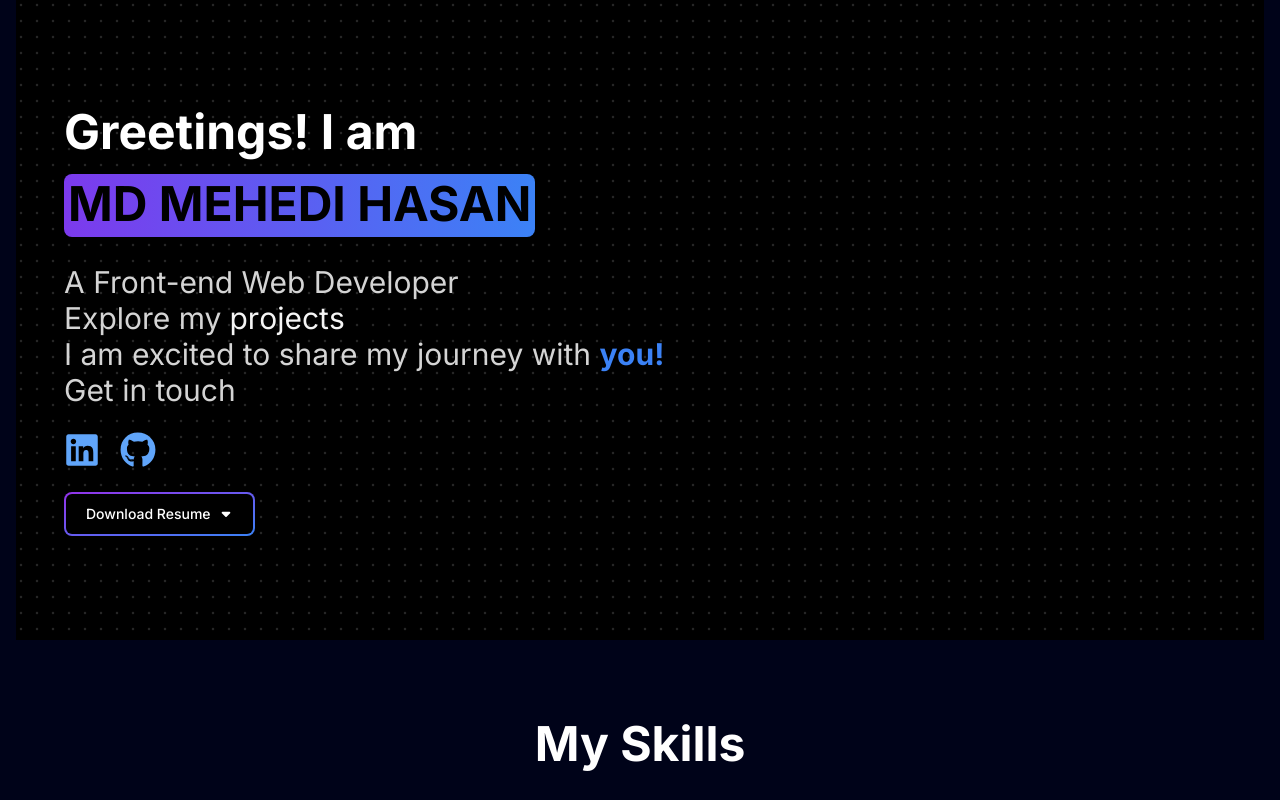
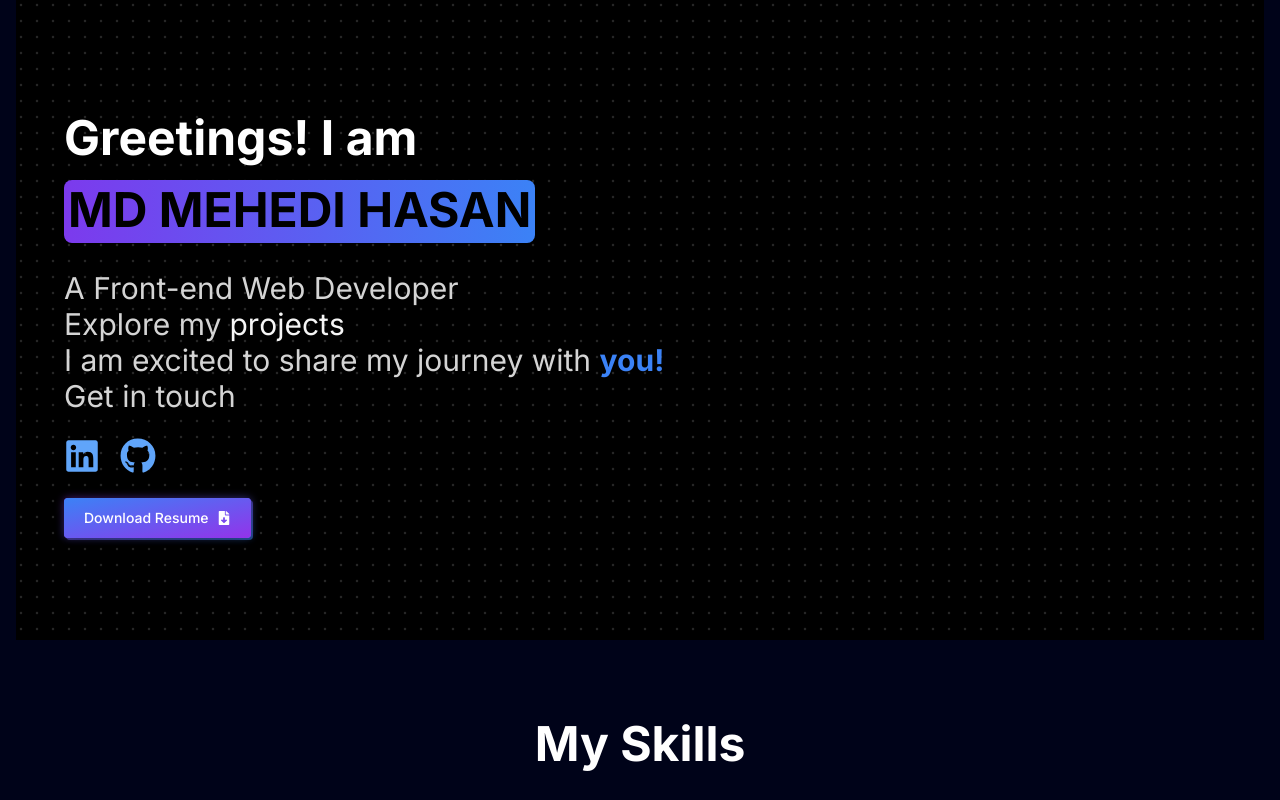
Before and after one commit to MUEID11/Baje-portfolio, a Next.js app: page / in a window 1280 px wide. Shown: the top 800 px of the page. Built offline with nearby package versions, Linux system fonts and the light colour scheme.

Commit message:
fixed button

```diff
--- a/components/MagicButton.tsx
+++ b/components/MagicButton.tsx
@@ -1,17 +1,22 @@
 import React from "react";
-import { FaArrowDown } from "react-icons/fa";
-import { FaSortDown } from "react-icons/fa6";
+import { FaFileDownload } from "react-icons/fa";
 
 const MagicButton = () => {
   return (
-    <div className="flex flex-col sm:flex-row gap-4 mt-6">
-      <button className="relative inline-flex text-white items-center justify-center p-0.5 mb-2 me-2 overflow-hidden text-sm font-medium rounded-lg group bg-gradient-to-br from-purple-600 to-blue-500 group-hover:from-purple-600 group-hover:to-blue-500 hover:text-white dark:text-white focus:ring-4 focus:outline-none focus:ring-blue-300 dark:focus:ring-blue-800">
-          <span className="relative px-5 py-2.5 transition-all ease-in duration-75 bg-black dark:bg-gray-900 rounded-md ">
-           <a
-           href="https://drive.google.com/uc?export=download&id=1jgFsxPmH3gONvswq2SWJVZCJBI2mIION"
-           download="your-resume.pdf" className="inline-flex">Download Resume <FaSortDown className="ml-2" /></a>
-          </span>
-        </button>
+    <div className="flex flex-col sm:flex-row gap-4 mt-6 mr-4">
+      <a
+        href="https://drive.google.com/uc?export=download&id=1jgFsxPmH3gONvswq2SWJVZCJBI2mIION"
+        download="your-resume.pdf"
+        className="px-5 py-2.5 relative rounded group font-medium text-white inline-block text-sm"
+      >
+        <span className="absolute top-0 left-0 w-full h-full rounded opacity-50 filter blur-sm bg-gradient-to-br from-purple-600 to-blue-500"></span>
+        <span className="h-full w-full inset-0 absolute mt-0.5 ml-0.5 bg-gradient-to-br filter group-active:opacity-0 rounded opacity-50 from-purple-600 to-blue-500"></span>
+        <span className="absolute inset-0 w-full h-full transition-all duration-200 ease-out rounded shadow-xl bg-gradient-to-br filter group-active:opacity-0 group-hover:blur-sm from-purple-600 to-blue-500"></span>
+        <span className="absolute inset-0 w-full h-full transition duration-200 ease-out rounded bg-gradient-to-br to-purple-600 from-blue-500"></span>
+        <span className="relative flex justify-center items-center">
+          Download Resume <FaFileDownload className="ml-2" />
+        </span>
+      </a>
     </div>
   );
 };
```
